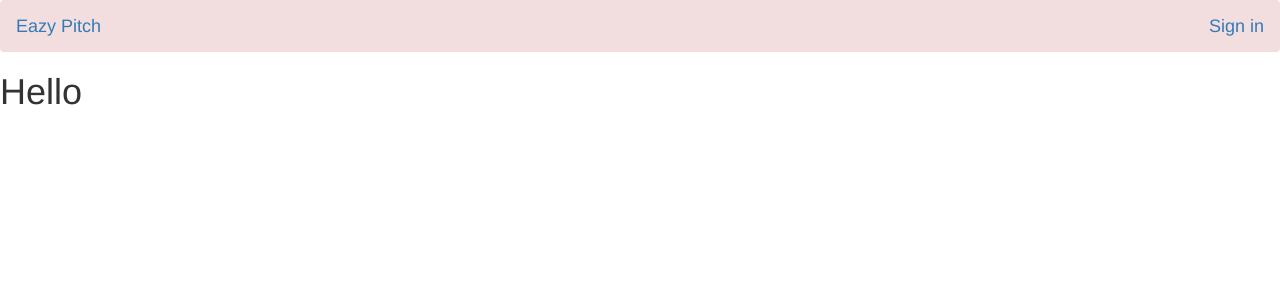
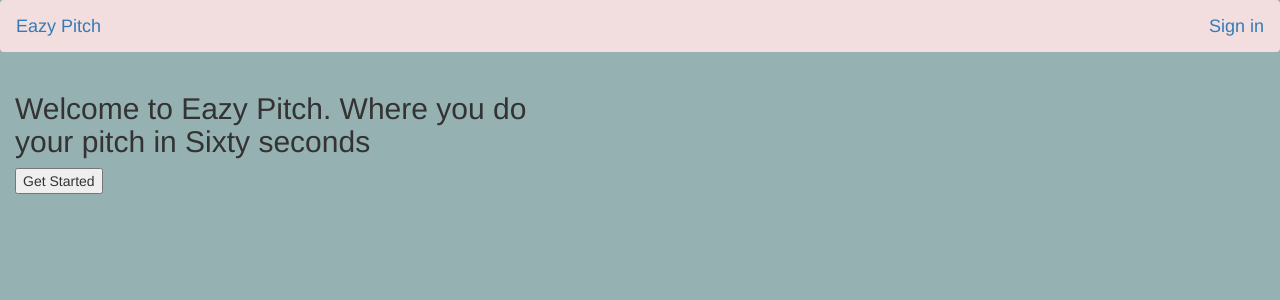
Before and after one commit to danknjoroge/Pitch, a Flask app: page / in a window 1280 px wide. Shown: the top 300 px of the page. Run offline with Flask 2, Linux system fonts and the light colour scheme; some libraries are stand-ins or nearby versions.

Commit message:
added background color

```diff
--- a/app/main/views.py
+++ b/app/main/views.py
@@ -17,16 +17,22 @@ def index():
 
 
 @main.route('/home',methods = ['GET','POST'])
+@login_required
 def home():
     pitches= Pitches.query.all()
-    return render_template('home.html', pitches=pitches)
+    comments= Comments.query.all()
+    return render_template('home.html', pitches=pitches, comments=comments)
+
+@main.route('/view/',methods = ['GET','POST'])
+@login_required
+def view():
+    comments= Comments.query.all()
+    return render_template('view.html', comments=comments)
 
 
-@main.route('/categories/')
-def categories():
-    return render_template('categories.html')
-
-
+# @main.route('/categories/')
+# def categories():
+#     return render_template('categories.html')
 
 @main.route('/user/<uname>')
 def profile(uname):
--- /dev/null
+++ b/app/static/css/index.css
@@ -0,0 +1,14 @@
+h1 {
+    color: orangered;
+}
+body{
+    background-color: rgb(150, 177, 177);
+}
+.you{
+    background-image: url(../static/IMAGES/pitch.jpg);
+    width: 50%;
+    background-repeat: no-repeat;
+    background-position: center;
+    height: 50vh;
+
+}
--- a/app/templates/index.html
+++ b/app/templates/index.html
@@ -1,7 +1,20 @@
 {% extends 'base.html'%}
 
+{% block styles%}
+    {{ super() }}
+    <link rel="stylesheet" href="{{url_for('static',filename='css/index.css')}}">
+{% endblock %}
 
 
 {% block content %}
-    <h1 class="">Hello</h1>
+
+<div class="row container">
+    <div class="col-md-6">
+        <h2>Welcome to Eazy Pitch. Where you do your pitch in Sixty seconds</h2>
+        <input type="button" value="Get Started">
+    </div>
+    <div class="col-md-6">
+
+    </div>
+</div>
 {% endblock %}
```
Also changed, not shown: app/templates/home.html (+12 -46 lines), app/templates/profile/profile.html (+8 -0 lines), app/templates/view.html (added, +25 -0 lines), app/static/IMAGES/pitch.jpg (added), app/static/css/home.css (added).
